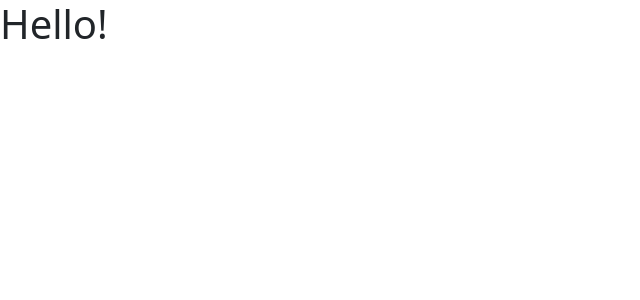
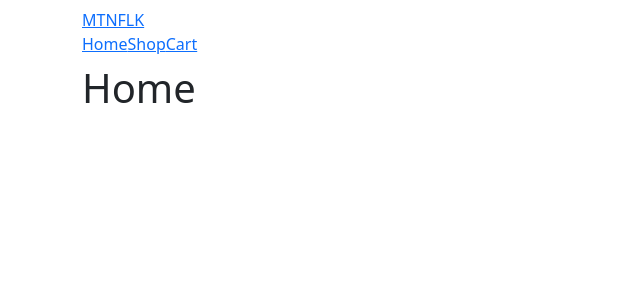
Before and after one commit to am1macdonald/shopping-cart, a React (Create React App) app: page / in a window 1280 px wide. Shown: the top 300 px of the page, without its empty margins (0-640 px from the left). Built offline with nearby package versions, Linux system fonts and the light colour scheme.

Commit message:
add basic structure and routing

```diff
--- a/package.json
+++ b/package.json
@@ -9,6 +9,7 @@
     "bootstrap": "^5.2.0",
     "react": "^18.2.0",
     "react-dom": "^18.2.0",
+    "react-router-dom": "^6.3.0",
     "react-scripts": "5.0.1",
     "sass": "^1.54.0",
     "web-vitals": "^2.1.4"
--- a/src/App.js
+++ b/src/App.js
@@ -1,9 +1,9 @@
-
-
+import React from "react";
+import RouteSwitch from "./RouteSwitch";
 function App() {
   return (
-    <div>
-      <h1>Hello!</h1>
+    <div className="container">
+      <RouteSwitch />
     </div>
   );
 }
--- /dev/null
+++ b/src/components/Cart.js
@@ -0,0 +1,11 @@
+import React from "react";
+
+const Cart = () => {
+  return (
+    <div>
+      <h1>Cart</h1>
+    </div>
+  );
+};
+
+export default Cart
--- /dev/null
+++ b/src/components/Home.js
@@ -0,0 +1,11 @@
+import React from "react";
+
+const Home = () => {
+  return (
+    <div>
+      <h1>Home</h1>
+    </div>
+  );
+};
+
+export default Home
--- /dev/null
+++ b/src/components/Navbar.js
@@ -0,0 +1,27 @@
+import React from "react";
+import { Link } from "react-router-dom";
+
+function Navbar() {
+  return (
+    <div className="navbar">
+      <div className="navbar-inner">
+        <Link className="brand" to="/">
+          MTNFLK
+        </Link>
+        <ul className="nav">
+          <li className="active">
+            <Link to="/">Home</Link>
+          </li>
+          <li>
+            <Link to="/shop">Shop</Link>
+          </li>
+          <li>
+            <Link to="/cart">Cart</Link>
+          </li>
+        </ul>
+      </div>
+    </div>
+  );
+}
+
+export default Navbar;
--- /dev/null
+++ b/src/components/Shop.js
@@ -0,0 +1,11 @@
+import React from "react";
+
+const Shop = () => {
+  return (
+    <div>
+      <h1>Shop</h1>
+    </div>
+  );
+};
+
+export default Shop
--- a/src/index.js
+++ b/src/index.js
@@ -1,4 +1,3 @@
-import "./stylesheets/reset.css";
 import "bootstrap/dist/css/bootstrap.css";
 import React from "react";
 import ReactDOM from "react-dom/client";
```
Also changed, not shown: 2 other files (tests, documents, lock files or other folders).
